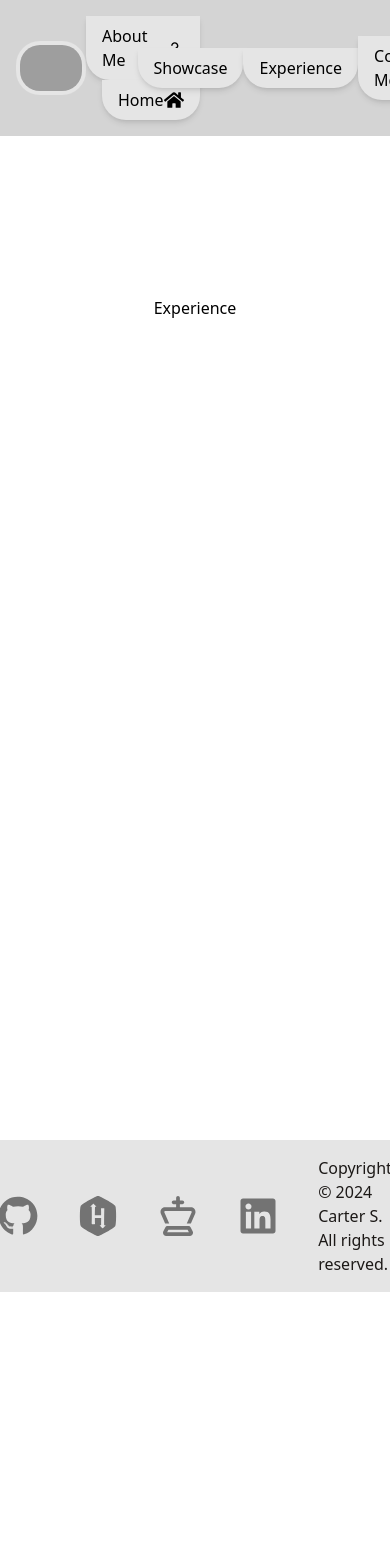
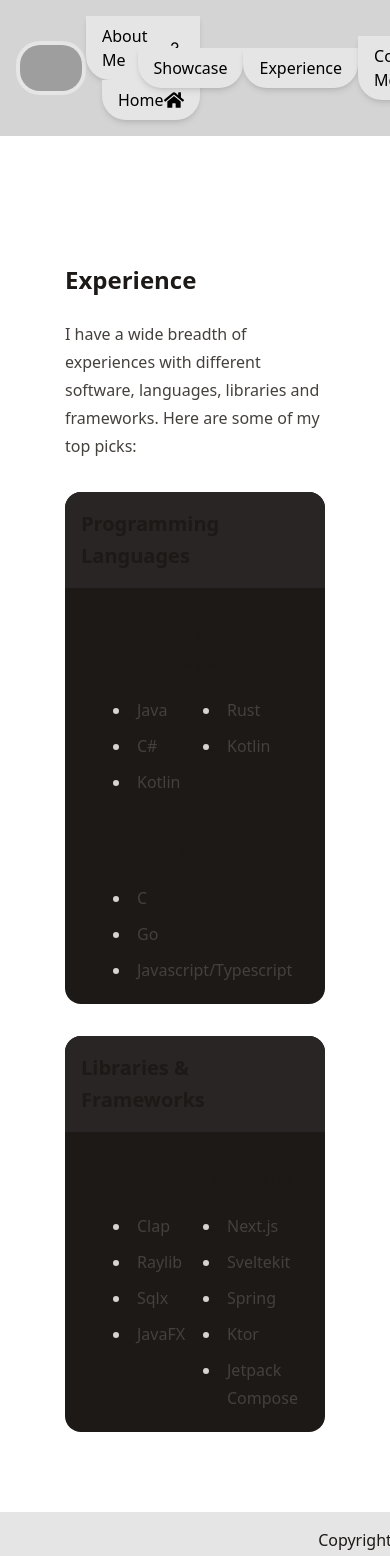
Before and after one commit to Carter907/portfolio, a Next.js app: page /experience in a window 390 px wide. Shown: the top 1556 px of the page. Before the commit the page ends 1292 px from the top, so only its background shows below. Built offline with nearby package versions, Linux system fonts and the light colour scheme; grey boxes are pictures that could not be loaded.

Commit message:
enhanced home and experience pages

```diff
--- a/app/about-me/page.tsx
+++ b/app/about-me/page.tsx
@@ -2,7 +2,7 @@
 
 export default function Page() {
     return (
-         <article className="prose lg:prose-2xl prose-stone dark:prose-invert">
+         <article className="prose prose-stone dark:prose-invert min-w-full">
             <div id="content"><h2 id="-about-me">About Me</h2>
                 <p>Welcome to my about-me. I&#39;m Carter and I loving solving
                     problems. </p>
--- a/app/contact-me/page.tsx
+++ b/app/contact-me/page.tsx
@@ -5,11 +5,11 @@
 export default function Page() {
     return (
         <div
-            className="relative w-full flex flex-col items-center space-y-8">
+            className="relative w-full flex flex-col items-center space-y-8 min-w-full">
             <h2
                 className="text-4xl"> Contact
                 Me </h2>
-            <article className="prose lg:prose-2xl prose-stone dark:prose-invert">
+            <article className="prose prose-stone dark:prose-invert">
                 <p>
                     I would love to get to know more about you and your experiences.
                     Feel free to send me an email about anything relevant like a open source
--- /dev/null
+++ b/app/experience/Section.tsx
@@ -0,0 +1,32 @@
+export interface SectionProps {
+    title: string;
+    subsections: Subsection[]
+}
+
+interface Subsection {
+    title: string,
+    contents: string[],
+}
+
+export default function Section(props: SectionProps) {
+
+    return (
+        <div>
+            <div className="bg-stone-900 rounded-2xl">
+                <h3 id={props.title}
+                    className="bg-stone-800 rounded-t-2xl p-4">{props.title}</h3>
+                <div className="grid grid-cols-2 px-10">
+                    {props.subsections.map((item, i) => (
+                        <div key={i}>
+                            <p><strong>{item.title}</strong></p>
+                            <ul>
+                                {item.contents.map((item, i) => (
+                                    <li key={i}>{item}</li>
+                                ))}
+                            </ul>
+                        </div>
+                    ))}
+                </div>
+            </div>
+        </div>);
+}
--- a/app/experience/page.tsx
+++ b/app/experience/page.tsx
@@ -1,9 +1,51 @@
+import Section, {SectionProps} from "@/app/experience/Section";
+
 export const runtime = "edge"
 export default function Experience() {
+    const sections: SectionProps[] = [
 
+        {
+            title: "Programming Languages",
+            subsections: [
+                {
+                    title: "Object Orientated",
+                    contents: ["Java", "C#", "Kotlin"]
+                },
+                {
+                    title: "Multi-paradigm",
+                    contents: ["Rust", "Kotlin"]
+                },
+                {
+                    title: "Procedural",
+                    contents: ["C", "Go", "Javascript/Typescript"]
+                }
+            ]
+        },
+        {
+            title: "Libraries & Frameworks",
+            subsections: [
+                {
+                    title: "Libraries",
+                    contents: ["Clap", "Raylib", "Sqlx", "JavaFX"]
+                },
+                {
+                    title: "Frameworks",
+                    contents: ["Next.js", "Sveltekit", "Spring", "Ktor", "Jetpack Compose"]
+                }
+            ]
+        }
+    ]
     return (
-        <p>
-            Experience
-        </p>
+        <article className="prose dark:prose-invert prose-stone min-w-full">
+            <div id="content"><h2 id="experience">Experience</h2>
+                <p>I have a wide breadth of experiences with different software, languages,
+                    libraries and frameworks. Here are some of my top picks:</p>
+
+                {sections.map((section, i) => (
+                    <Section key={i} title={section.title} subsections={section.subsections}/>
+                ))}
+
+            </div>
+        </article>
     )
 }
--- a/app/layout.tsx
+++ b/app/layout.tsx
@@ -20,7 +20,7 @@
         <body>
         <Providers>
             <Navbar></Navbar>
-            <div className="mt-40 w-1/2 justify-center flex m-auto min-h-screen">
+            <div className="mt-20 mb-20 w-2/3 justify-center flex m-auto min-h-screen">
                 {children}
             </div>
             <Footer></Footer>
--- a/app/page.tsx
+++ b/app/page.tsx
@@ -2,11 +2,33 @@
 
 export default function Home() {
     return (
-        <article className="prose lg:prose-2xl prose-stone dark:prose-invert">
-            <div id="content">
-                <h2 id="home">Home</h2>
-                <p>Welcome to my website. Hopefully you are able to see the contents in it&#39;s
-                    entirety by now!</p>
+        <article className="prose prose-stone dark:prose-invert min-w-full">
+
+            <div id="content"><h2 id="home">Home</h2></div>
+            <div id="content"><p>Welcome to my website. This was make using <a
+                href="https://svelte.dev/docs/svelte/overview">svelte</a> (you should totally give it
+                a try). I&#39;m passionate about documenting programming experience so this website
+                might be a little long-winded. I&#39;m hoping to continuously expand this to
+                encapsulate everything I&#39;d like to share - which may include a personal blog.</p>
+                <p>Hopefully you find it entertaining non-the-less. </p>
+                <h4 id="index">Index</h4>
+                <p><em>About me</em></p>
+                <blockquote>
+                    <p>About my past experience and reasons why I got into programming. This might
+                        be a little more personal than it needs to be, but it&#39;s worth the
+                        read!</p>
+                </blockquote>
+                <p><em>Experience</em></p>
+                <blockquote>
+                    <p>About the various technologies I&#39;ve dabbled in. I plan on adding some
+                        sort of progress bar or visual indication on my level of competency or
+                        confidence in each subject.</p>
+                </blockquote>
+                <p><em>Contact Me</em></p>
+                <blockquote>
+                    <p>Here is where you can send me an email automatically using the form (created
+                        this using the email.js library)</p>
+                </blockquote>
             </div>
         </article>
 
--- a/app/showcase/page.tsx
+++ b/app/showcase/page.tsx
@@ -6,8 +6,8 @@
 export default async function Showcase() {
     const repos = await getPinnedRepos();
     return (
-        <article className="prose lg:prose-2xl prose-stone dark:prose-invert">
-            <div className="flex flex-col space-y-5">
+        <article className="prose prose-stone dark:prose-invert min-w-full">
+            <div className="flex flex-col space-y-5 justify-center items-center">
 
                 {repos.map((repo) => (
                     <Repository key={repo.name} repo={repo}/>
```
